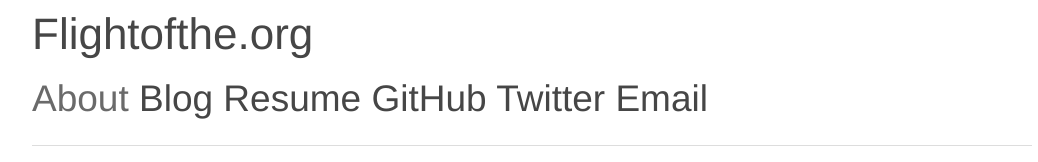
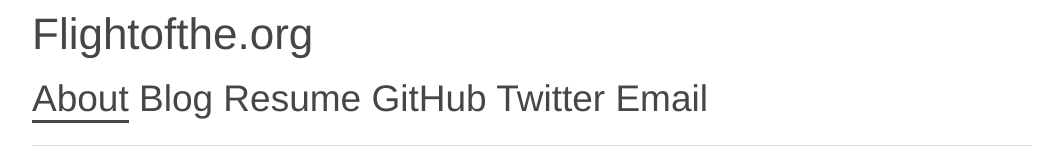
Before and after one commit to suchtomwow/flightofthe.org, a plain HTML site: page index.html in a window 1280 px wide. Shown: the top 162 px of the page, without its empty margins (108-1146 px from the left). Drawn offline with Linux system fonts and the light colour scheme.

Commit message:
changed active page style

```diff
--- a/css/style.css
+++ b/css/style.css
@@ -32,5 +32,10 @@ a:link {
 }
 
 #fot-active-page {
-	color: #6a6a6a;
+/*	color: #6a6a6a; */
+	border-color: inherit;
+	border-width: 0 0 3px 0;
+	border-style: none none solid none;
+	padding 0 0 1px 0;
+	background-color: inherit;
 }
```
